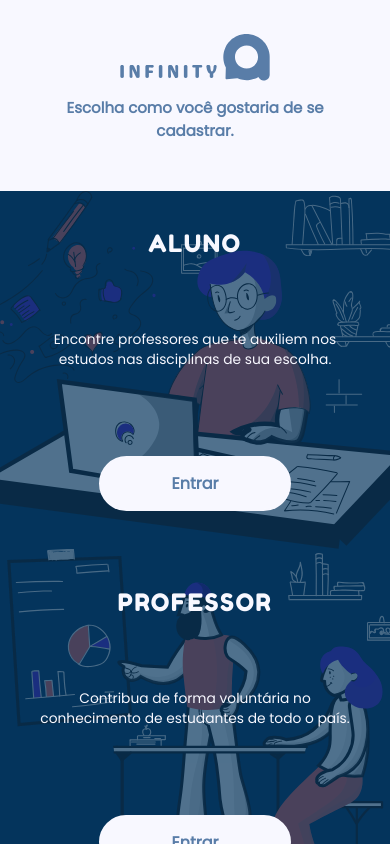
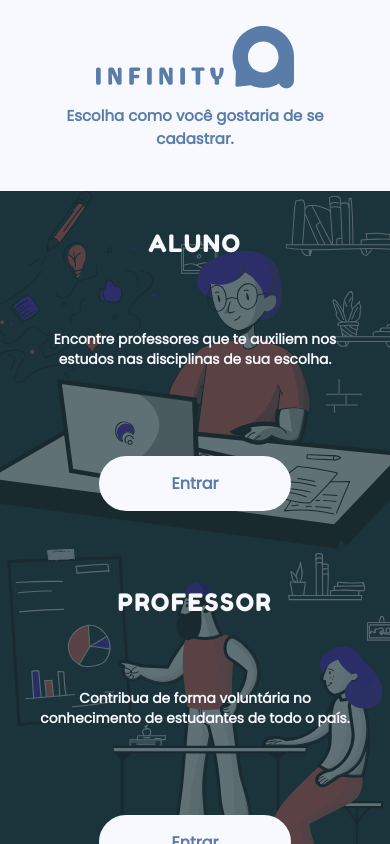
Before and after one commit to brendoncpereira/sa-infinity, a React (Create React App) app: page / in a window 390 px wide. Built offline with nearby package versions, Linux system fonts and the light colour scheme.

Commit message:
front-end home page almost finished

```diff
--- a/src/styles/home.css
+++ b/src/styles/home.css
@@ -4,8 +4,7 @@
 body {
     background: #f8f8ff;
     height: 100vh;
-    overflow-x: hidden;
-
+    overflow: hidden;
 }
 
 header {
@@ -54,14 +53,14 @@ main {
 
 
 .left-container:hover {
-    background: url(../assets/bg-student.svg) no-repeat center center #04345C;
+    background: url(../assets/bg-student.svg) no-repeat center center #1B343B;
     background-size: cover;
     height: 100%;
     transition: 0.3s ease-in-out;
 }
 
 .right-container:hover {
-    background: url(../assets/bg-teacher.svg) no-repeat center center #04345C;
+    background: url(../assets/bg-teacher.svg) no-repeat center center #1B343B;
     background-size: cover;
     height: 100%;
     transition: 0.3s ease-in-out;
@@ -86,7 +85,7 @@ main {
 
 .left-container:hover button {
     color: #f8f8ff;
-    border: 1px solid #f8f8ff;
+    border: 2px solid #f8f8ff;
     transition: 0.3s ease-in-out;
 }
                             /* muda a cor dos botões no hover das divs */
@@ -97,13 +96,7 @@ main {
     transition: 0.3s ease-in-out;
 }
 
-.title {
-    font-family: 'Poppins';
-    text-align: center;
-    text-transform: uppercase;
-    letter-spacing: 1px;
-    margin: 0;
-}
+
 
 .wrapper {
     display: flex;
@@ -126,9 +119,10 @@ main {
     width: 85%;
     margin-top: 4.5rem;
     font-family: 'Poppins', sans-serif;
-    font-size: 1.75vw;
+    font-size: 1.5vw;
     text-align: center;
     color: #597DA8;
+    font-weight: 600;
 }
 
 .btn-wrapper {
@@ -153,7 +147,7 @@ main {
 
 .btn-wrapper button:hover {
     background-color: #f8f8ff;
-    color: #597DA8;
+    color: #1b343b;
 }
 
 
@@ -161,7 +155,7 @@ main {
 
 
     .left-container {
-        background: url(../assets/bg-student.svg) no-repeat center center #04345C;
+        background: url(../assets/bg-student.svg) no-repeat center center #1B343B;
         background-size: cover;
 
     }
@@ -177,7 +171,7 @@ main {
     }
 
     .right-container {
-        background: url(../assets/bg-teacher.svg) no-repeat center center #04345C;
+        background: url(../assets/bg-teacher.svg) no-repeat center center #1B343B;
         background-size: cover;
 
     }
@@ -199,6 +193,7 @@ main {
 
     .btn-wrapper button:hover {
         transition: none;
+
     }
 }
 
@@ -206,8 +201,17 @@ main {
 
 @media (max-width: 768px) {
 
+    body {
+        overflow-y: scroll;
+    }
+
     header h3 {
         font-size: 20px;
+    }
+
+    header img {
+        width: 215px;
+        height: 67.41px;
     }
 
     .main-section{
@@ -232,8 +236,8 @@ main {
 @media (max-width: 520px) {
 
     header img {
-        width: 150px;
-        height: 47.3px;
+        width: 200px;
+        height: 62.7px;
     }
 
     header h3 {
```
Also changed, not shown: src/assets/logo.svg.
